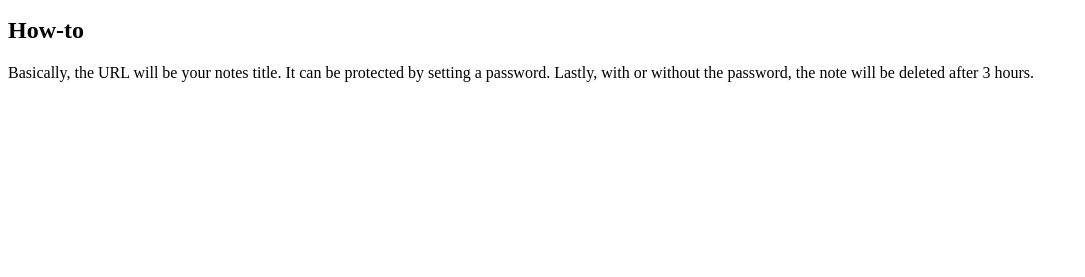
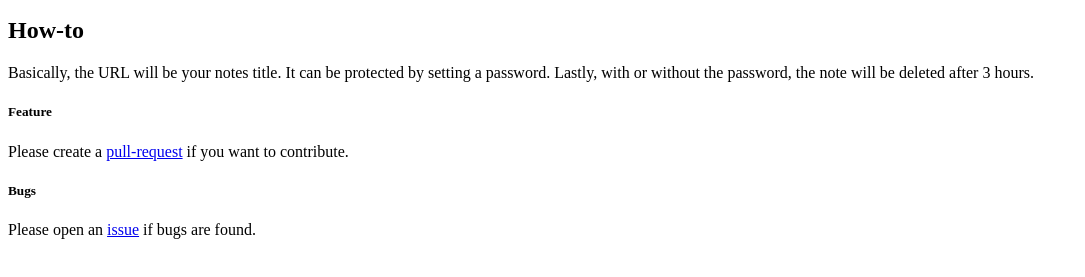
Before and after one commit to technowar/Notes, a website: page views/template/index.html in a window 1280 px wide. Shown: the part 87-364 px from the top of the page, without its empty margins (0-1085 px from the left). Drawn offline with Linux system fonts and the light colour scheme.

Commit message:
Update landing page

```diff
--- a/views/template/index.html
+++ b/views/template/index.html
@@ -3,4 +3,8 @@
 	<p>A simple full stack application that is written in <a href="https://nodejs.org">Node.JS</a> and is running on <a href="https://tutum.co">Tutum</a>.</p>
 	<h2>How-to</h2>
 	<p>Basically, the URL will be your notes title. It can be protected by setting a password. Lastly, with or without the password, the note will be deleted after 3 hours.</p>
+	<h5>Feature</h5>
+	<p>Please create a <a href="https://github.com/technowar/Notes/pulls">pull-request</a> if you want to contribute.</p>
+	<h5>Bugs</h5>
+	<p>Please open an <a href="https://github.com/technowar/Notes/issues">issue</a> if bugs are found.</p>
 </div>
```
